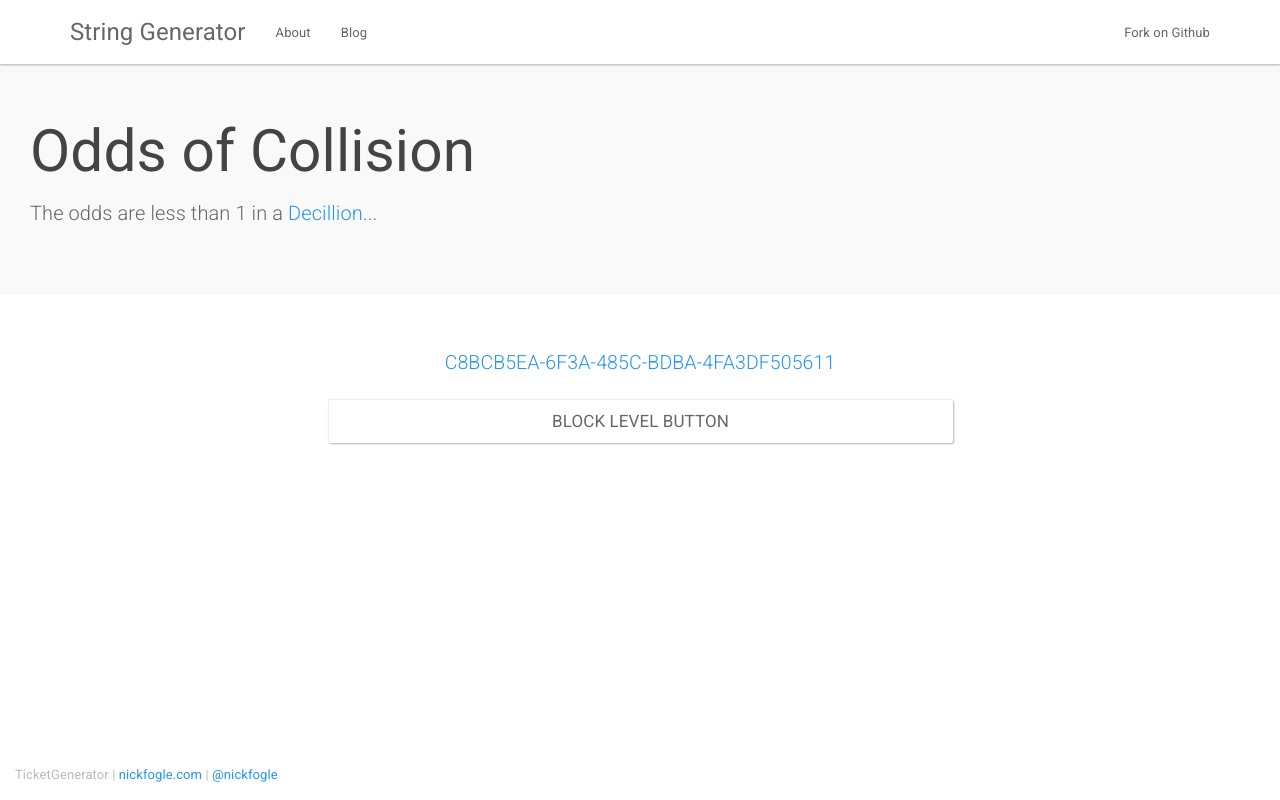
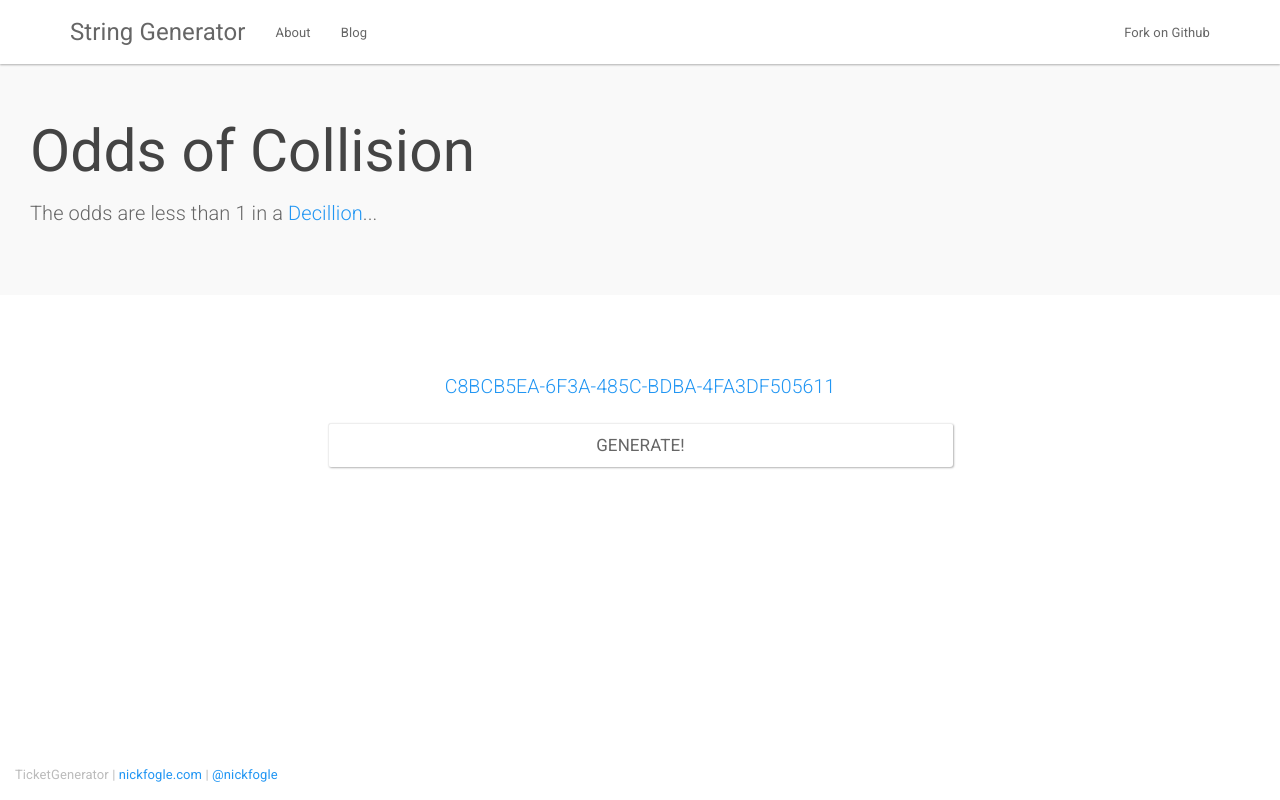
Before and after one commit to nickfogle/StringGenerator, a plain HTML site: page index.html in a window 1280 px wide. Drawn offline with Linux system fonts and the light colour scheme.

Commit message:
Update index.html

```diff
--- a/index.html
+++ b/index.html
@@ -48,8 +48,9 @@
 <div class="row">
   <div class="col-md-6 col-md-offset-3">
      <br>
+     <br>
   <p id="xxid" class="text-primary lead" style="text-align:center;"></p>
-  <a href="#" id="generateXXID" class="btn btn-default btn-lg btn-block">Block level button</a>
+  <a href="#" id="generateXXID" class="btn btn-default btn-lg btn-block">Generate!</a>
   </div>
 </div>
 
```
